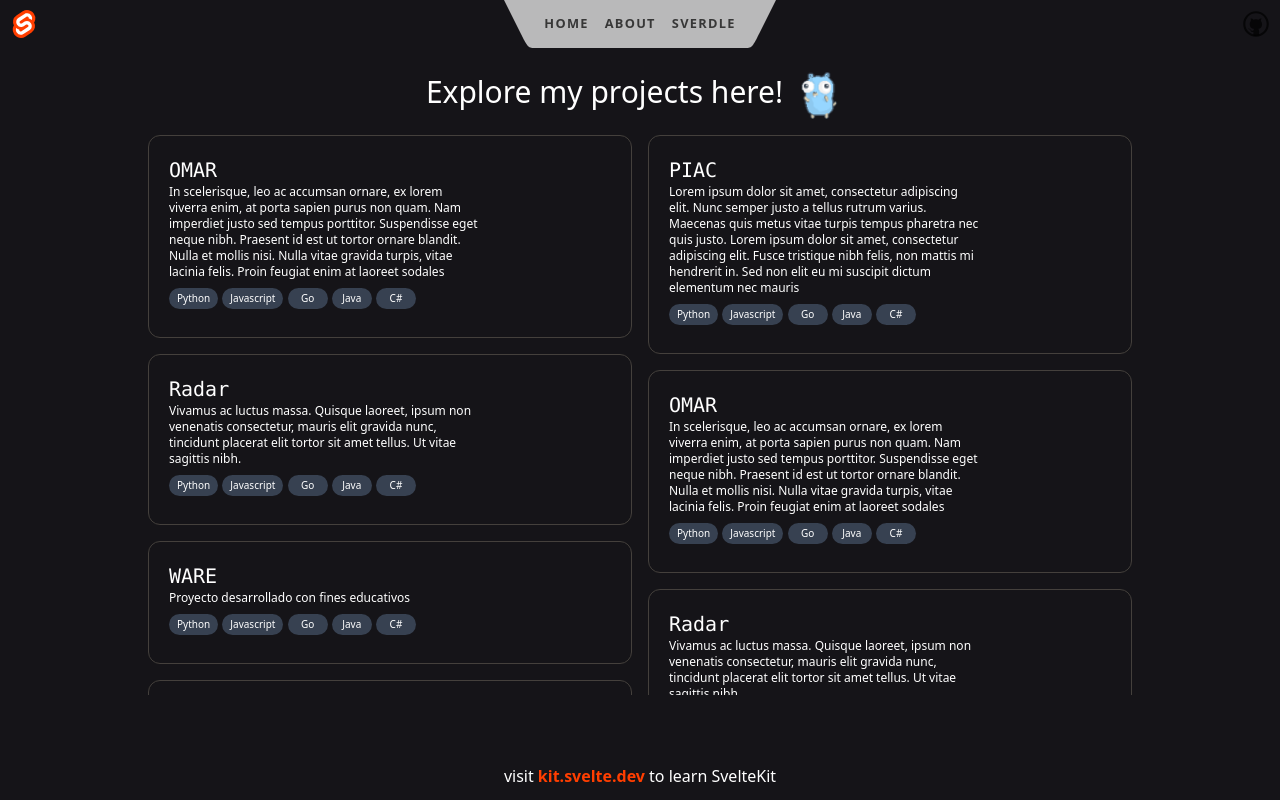
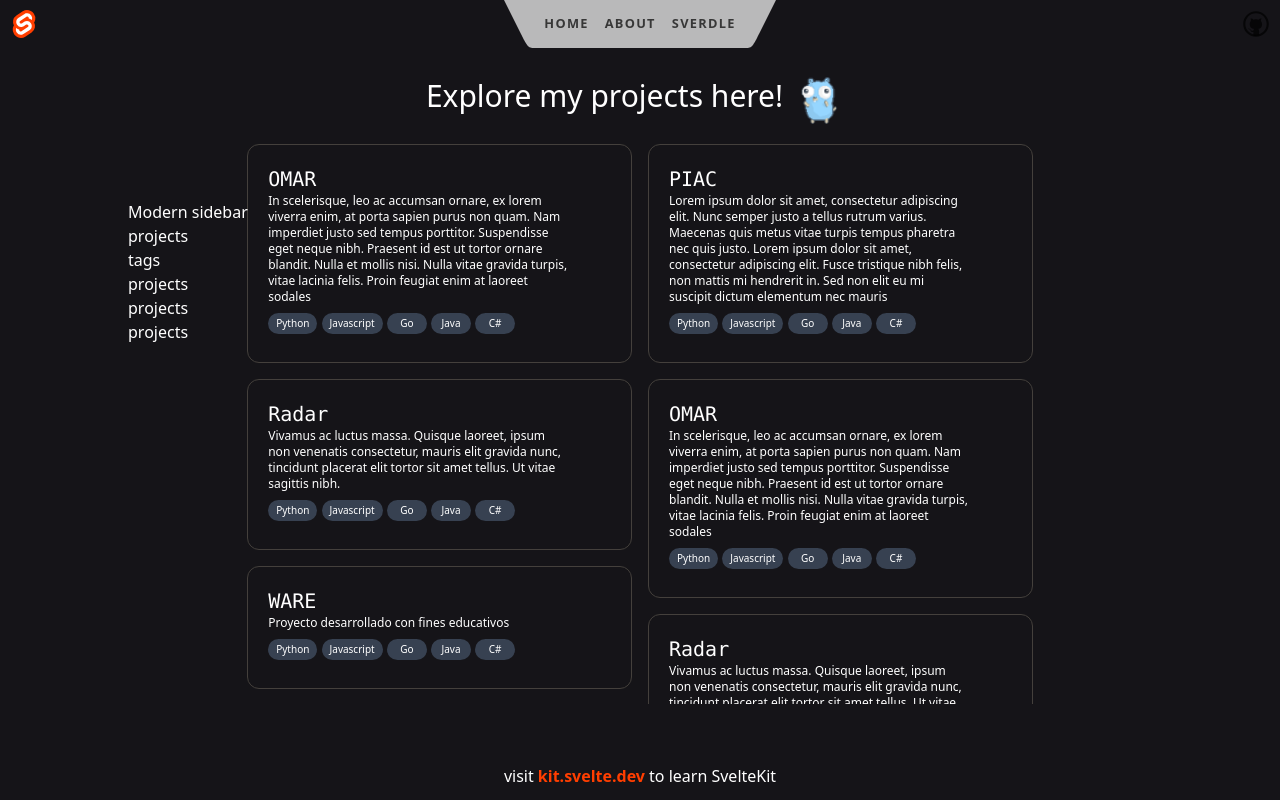
Before and after one commit to pelusa-v/portfolio-jp-ui, a SvelteKit app: page /projects in a window 1280 px wide. Built offline with nearby package versions, Linux system fonts and the light colour scheme.

Commit message:
template sidebar added, css must be fixed

```diff
--- a/src/routes/+layout.svelte
+++ b/src/routes/+layout.svelte
@@ -1,12 +1,14 @@
 <script>
 	import "../app.css"
 	import Header from './Header.svelte';
+    import Sidebar from "./Sidebar.svelte";
 	import './styles.css';
 </script>
 
 <div class="app">
 
 	<Header />
+	<Sidebar/>
 
 	<main>
 		<slot />
--- a/src/routes/Project.svelte
+++ b/src/routes/Project.svelte
@@ -4,7 +4,7 @@
     import Tag from './Tag.svelte';
 </script>
 
-<div class="rounded-xl bg-transparent p-5 mt-0 mx-1 mb-4 border border-stone-700 min-h-fit">
+<div class="rounded-xl bg-transparent p-5 mt-0 mx-1 mb-4 border border-stone-700 project-container">
     <div>
         <span class="text-xl font-mono">{name}</span>
         <div class="description-container">
@@ -24,7 +24,7 @@
 
 <style>
 .description-container {
-    width: 70%;
+    width: 300px;
     overflow: hidden;
 }
 
--- a/src/routes/Sidebar.svelte
+++ b/src/routes/Sidebar.svelte
@@ -1,11 +1,38 @@
 <script>
+    export let isOpen = false; // Prop to control sidebar visibility
+  </script>
 
-</script>
-
-<div>
-
+<div class="sidebar-container" class:open={isOpen}>
+    Modern sidebar
+    <div>
+        projects
+    </div>
+    <div>
+        tags
+    </div>
+    <div>
+        projects
+    </div>
+    <div>
+        projects
+    </div>
+    <div>
+        projects
+    </div>
 </div>
 
 <style>
+  .sidebar-container {
+    width: 200px;
+    height: 100%;
+    position: fixed;
+    top: 25vh;
+    left: 10%;
+    background-color: transparent;
+    transition: left 0.3s ease-in-out;
+  }
 
+  .sidebar-container.open {
+    left: 0;
+  }
 </style>
--- a/src/routes/projects/+page.svelte
+++ b/src/routes/projects/+page.svelte
@@ -13,7 +13,7 @@
         <Gopher/>
     </div>
 </div>
-
+<div class="sm:flex justify-center items-center">
     <div class="projects-container overflow-y-scroll scrollbar">
         <div class="lg:columns-2 md:columns-2 sm:columns-1 gap-2 ">
             <div class="break-inside-avoid-column">
@@ -48,9 +48,23 @@
             </div>
         </div>
     </div>
+</div>
 
 <style>
+.projects-hero{
+    width: 100%;
+    height: 8vh;
+}
+
 .projects-container{
+    width: 80%;
     max-height: 70vh;
 }
+
+@media screen and (min-width: 1500px) {
+  .projects-container {
+    width: 120%; /* Width of the div when the screen is larger than 768px */
+  }
+}
+
 </style>
```
Lines whose indentation alone changed are shown as unchanged.
